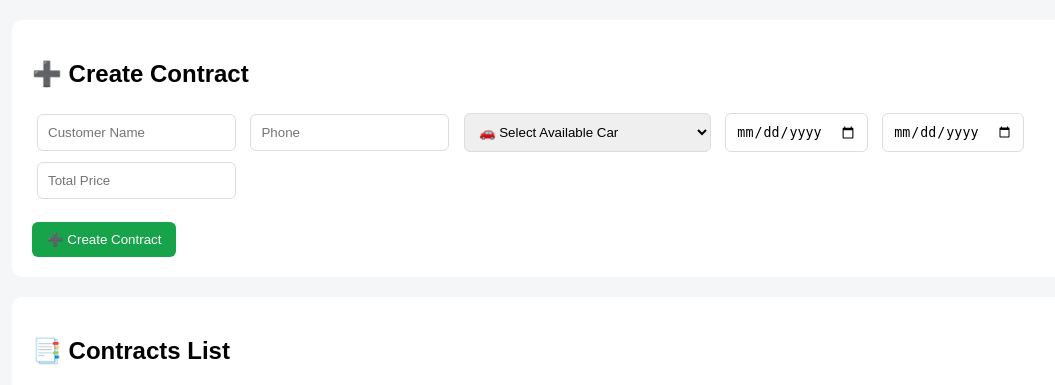
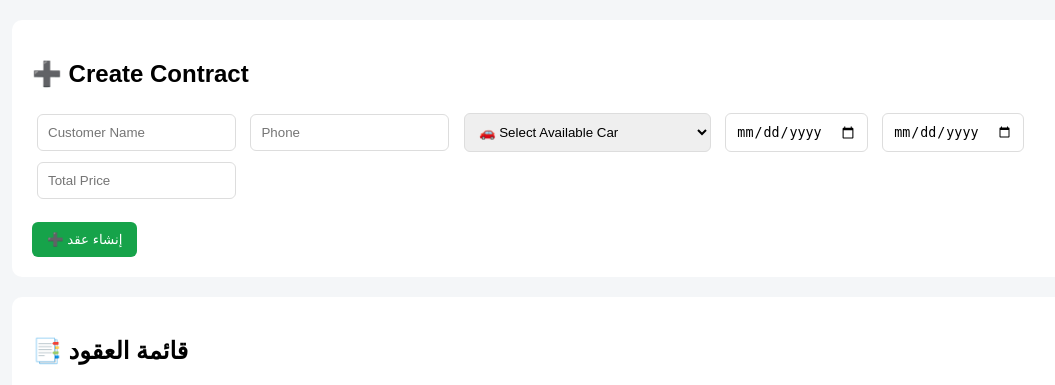
Before and after one commit to bkawash-ops/car-rental, a Flask app: page /contracts in a window 1280 px wide. Shown: the part 56-441 px from the top of the page, without its empty margins (8-1063 px from the left). Run offline with Flask 3, Linux system fonts and the light colour scheme; a user stored in the database is signed in; data comes from the database, SQL or seed files in the repository; data that the repository does not hold is empty.

Commit message:
Update contracts.html

```diff
--- a/templates/contracts.html
+++ b/templates/contracts.html
@@ -124,14 +124,14 @@
             <br><br>
 
             <button class="btn btn-add" type="submit">
-                ➕ Create Contract
+                ➕ إنشاء عقد
             </button>
         </form>
     </div>
 
     <!-- CONTRACTS LIST -->
     <div class="card">
-        <h2>📑 Contracts List</h2>
+        <h2>📑 قائمة العقود</h2>
 
         <table>
             <tr>
```
